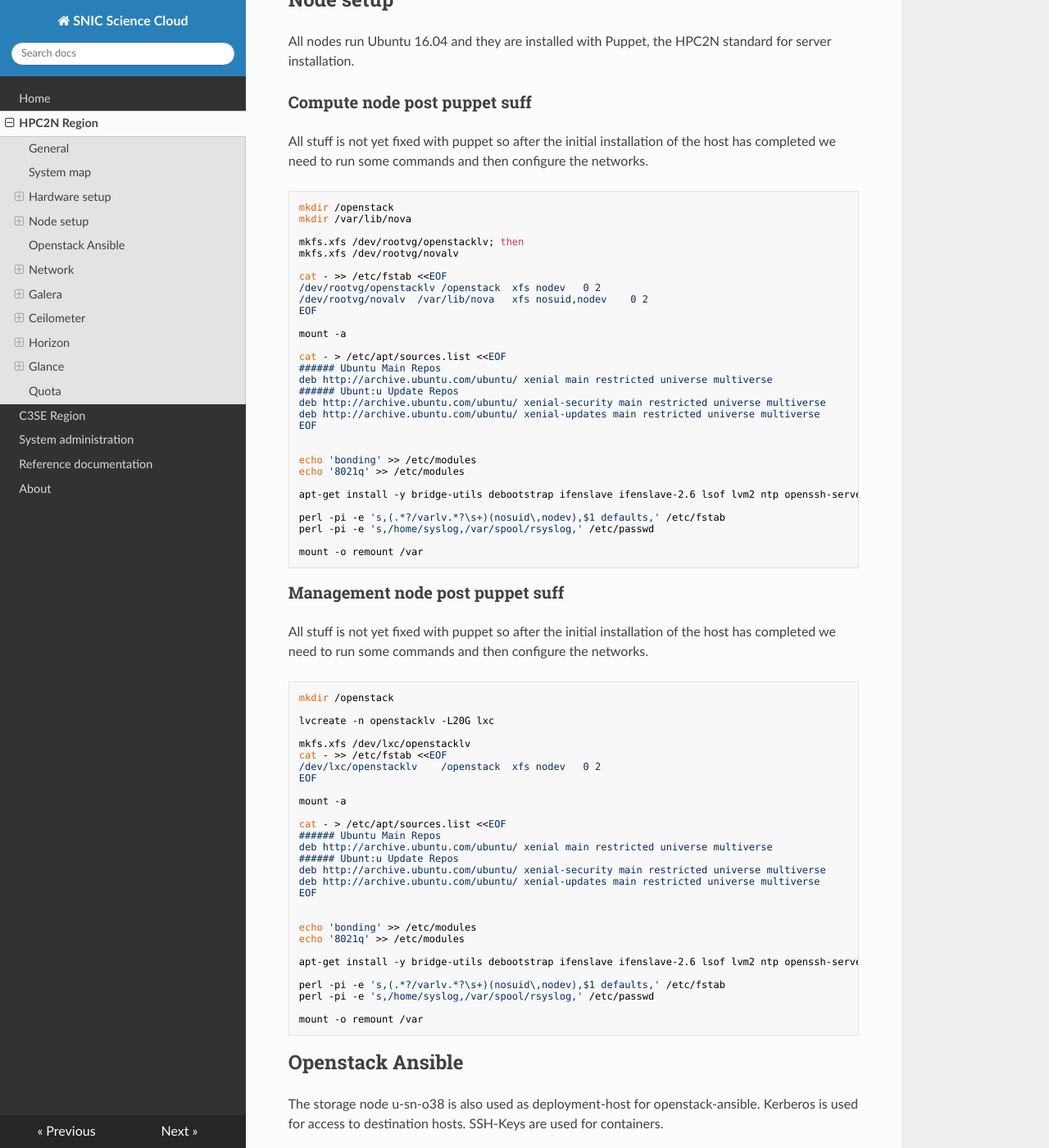
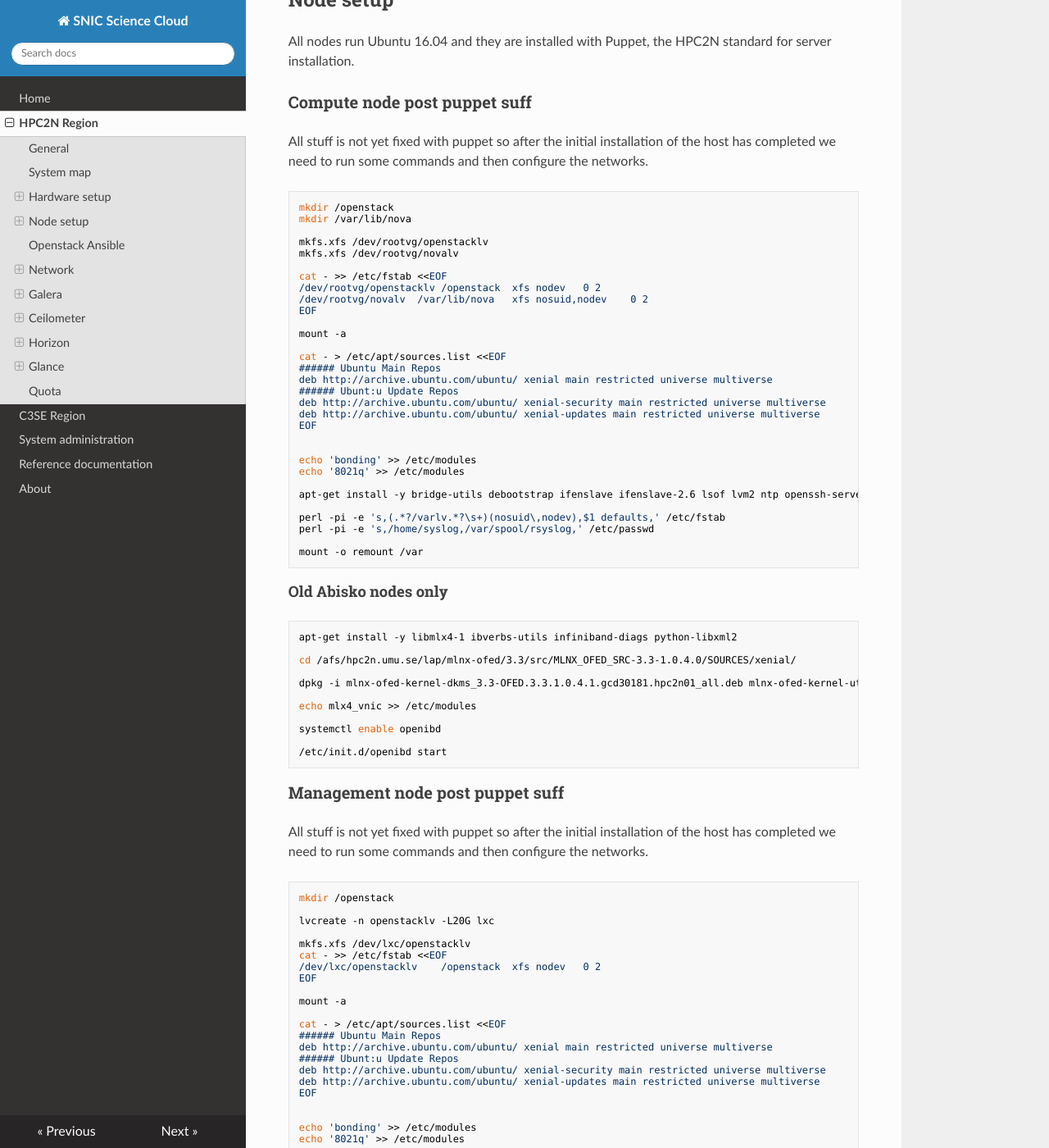
Before and after one commit to SNICScienceCloud/operators-documentation, an MkDocs documentation site: the page built from docs/config_hpc2n.md, in a window 1280 px wide and 1400 px high, scrolled down 1867 px. Shown: the whole window at 82% size. Built offline with MkDocs 1.6.1, drawn with Linux system fonts in a browser that asks for light colours; nearby versions of some CDN libraries; old or Windows-style settings are respelled for this version of MkDocs; some of the changed text lies outside the part shown.

Commit message:
Updates to ipv6, default quotas, and old abisko nodes

```diff
--- a/docs/config_hpc2n.md
+++ b/docs/config_hpc2n.md
@@ -58,7 +58,7 @@ All stuff is not yet fixed with puppet so after the initial installation of the
     mkdir /openstack
     mkdir /var/lib/nova
 
-    mkfs.xfs /dev/rootvg/openstacklv; then
+    mkfs.xfs /dev/rootvg/openstacklv
     mkfs.xfs /dev/rootvg/novalv
 
     cat - >> /etc/fstab <<EOF
@@ -86,6 +86,21 @@ All stuff is not yet fixed with puppet so after the initial installation of the
     perl -pi -e 's,/home/syslog,/var/spool/rsyslog,' /etc/passwd
 
     mount -o remount /var
+
+#### Old Abisko nodes only
+
+    apt-get install -y libmlx4-1 ibverbs-utils infiniband-diags python-libxml2
+
+    cd /afs/hpc2n.umu.se/lap/mlnx-ofed/3.3/src/MLNX_OFED_SRC-3.3-1.0.4.0/SOURCES/xenial/
+
+    dpkg -i mlnx-ofed-kernel-dkms_3.3-OFED.3.3.1.0.4.1.gcd30181.hpc2n01_all.deb mlnx-ofed-kernel-utils_3.3-OFED.3.3.1.0.4.1.gcd30181.hpc2n01_amd64.deb
+
+    echo mlx4_vnic >> /etc/modules
+
+    systemctl enable openibd
+
+    /etc/init.d/openibd start
+
 
 ### Management node post puppet suff
 
```
Also changed, not shown: other parts of docs/config_hpc2n.md (+6 -4 lines).
